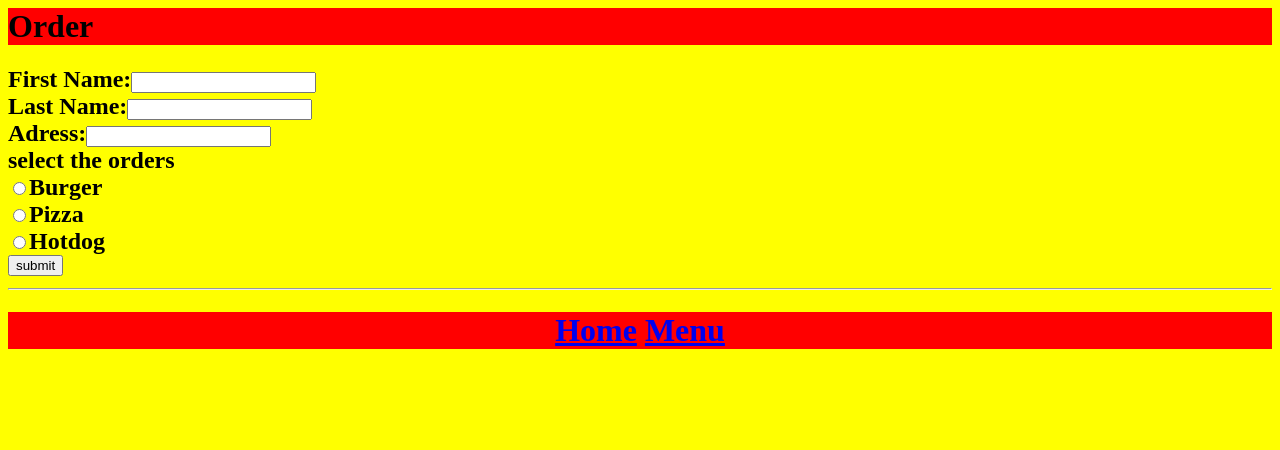
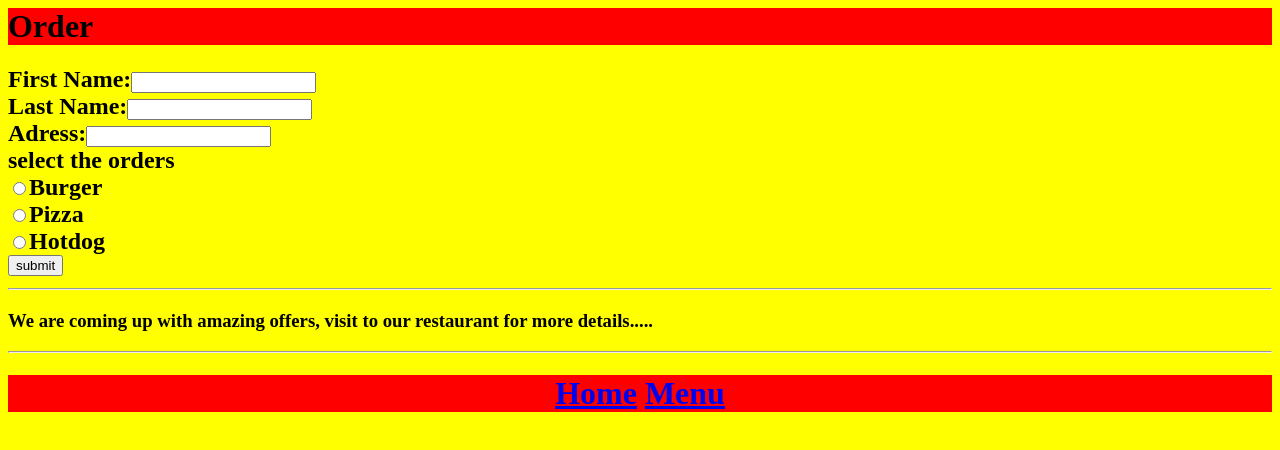
Before and after one commit to Sriansh12/Restuarant.github.io, a plain HTML site: page order.html in a window 1280 px wide. Drawn offline with Linux system fonts and the light colour scheme.

Commit message:
Update order.html

```diff
--- a/order.html
+++ b/order.html
@@ -21,6 +21,10 @@ select the orders<br>
 <input type="submit" value="submit">
 <hr>
   </h2>
+ <h3>
+  We are coming up with amazing offers, visit to our restaurant for more details.....
+ </h3>
+ <hr>
 <h1>
 <center>
 
```
